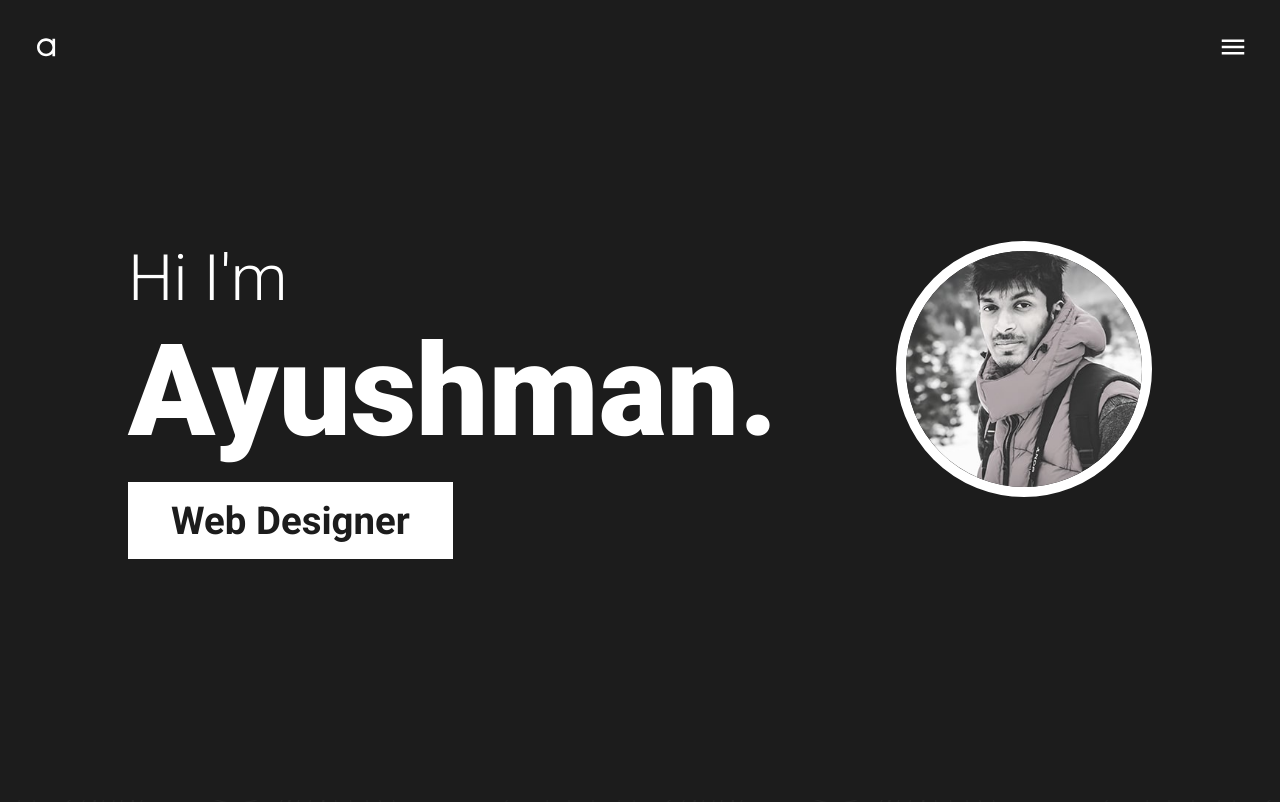
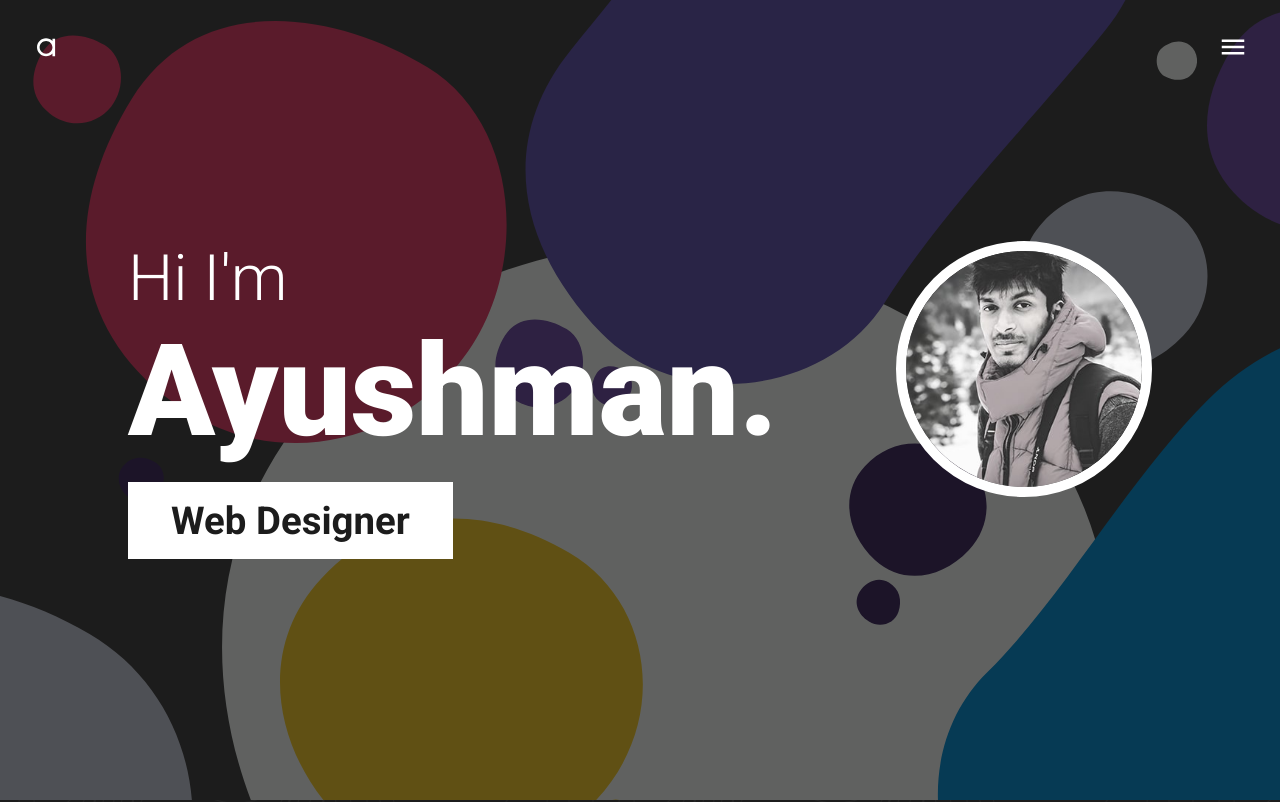
Before and after one commit to ayushman-git/portfolio, a Vue app: page / in a window 1280 px wide. Shown: the top 802 px of the page. Built offline with nearby package versions, Linux system fonts and the light colour scheme.

Commit message:
added hero background

```diff
--- a/src/App.vue
+++ b/src/App.vue
@@ -113,6 +113,7 @@ body {
 }
 .logo,
 .menu {
+  z-index: 1;
   margin: 2em;
   width: 30px;
   cursor: pointer;
--- a/src/section/Home.vue
+++ b/src/section/Home.vue
@@ -1,5 +1,5 @@
 <template>
-  <div>
+  <div id="home">
     <Hero class="hero" />
   </div>
 </template>
@@ -13,13 +13,22 @@ export default {
 </script>
 
 <style scoped>
-div {
+#home {
   width: 100%;
   height: 100vh;
   display: flex;
   justify-content: center;
   align-items: center;
 }
+#home::before {
+  content: "";
+  position: absolute;
+  top: 0; left: 0;
+  width: 100vw; height: 100vh;
+  background-image: url("../assets/pattern/Waimakariri.svg");
+  filter: brightness(0.4);
+  z-index: 0;
+}
 .hero {
   width: 80vw;
 }
--- a/src/section/Me.vue
+++ b/src/section/Me.vue
@@ -1,5 +1,5 @@
 <template>
-  <div ref="me">
+  <div>
     <Description class="description" />
   </div>
 </template>
```
Also changed, not shown: src/assets/pattern/Waimakariri.svg (added).
